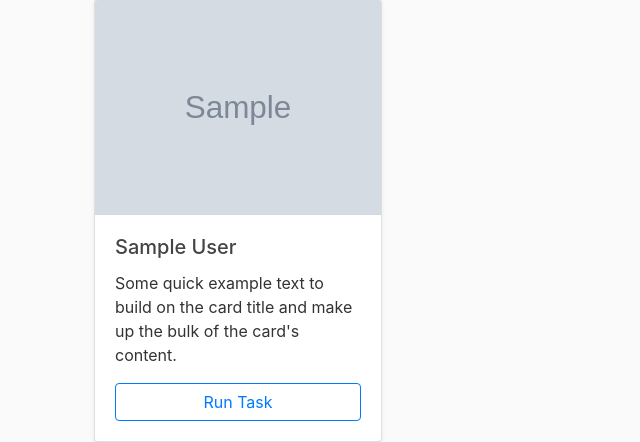
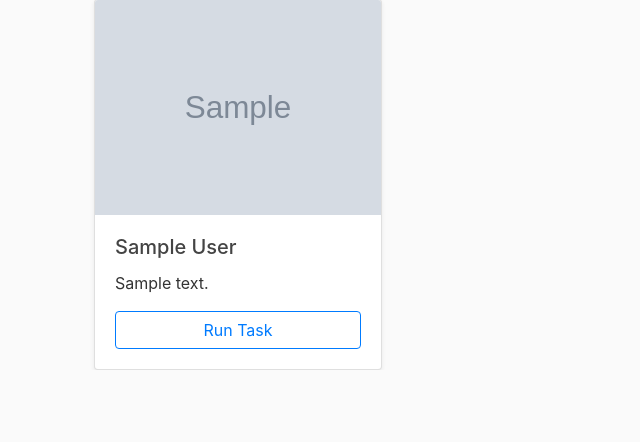
Before and after one commit to haribharadwaj/SNAPlabonline, a Django app: page / in a window 1280 px wide. Shown: the part 547-989 px from the top of the page, without its empty margins (0-640 px from the left). After the commit the page ends 917 px from the top, so only its background shows below. Run offline with Django 3.2, Linux system fonts and the light colour scheme; tables that the repository leaves empty hold one stand-in row (values such as "Sample post"); grey boxes marked "Sample" are stand-in pictures; parts of the project's set-up code (start-up, migrations or seed data) failed here and were passed over; some libraries are stand-ins or nearby versions.

Commit message:
Adding task description to card

```diff
--- a/SNAPlabonline/tasks/templates/tasks/home.html
+++ b/SNAPlabonline/tasks/templates/tasks/home.html
@@ -16,7 +16,7 @@
             <img class="card-img-top" src="{{ task.icon.url }}" alt="Card image cap">
             <div class="card-body">
                   <h5 class="card-title"> {{ task.displayname }} </h5>
-                  <p class="card-text">Some quick example text to build on the card title and make up the bulk of the card's content.</p>
+                  <p class="card-text"> {{ task.descr }} </p>
                   <a href="{% url 'run-task' taskname=task.name trialnum=1 %}" class="btn btn-outline-primary btn-block stretched-link">Run Task</a>
             </div>
         </div>
```
Also changed, not shown: SNAPlabonline/tasks/static/tasks/css/main.css (line endings or trailing spaces).
